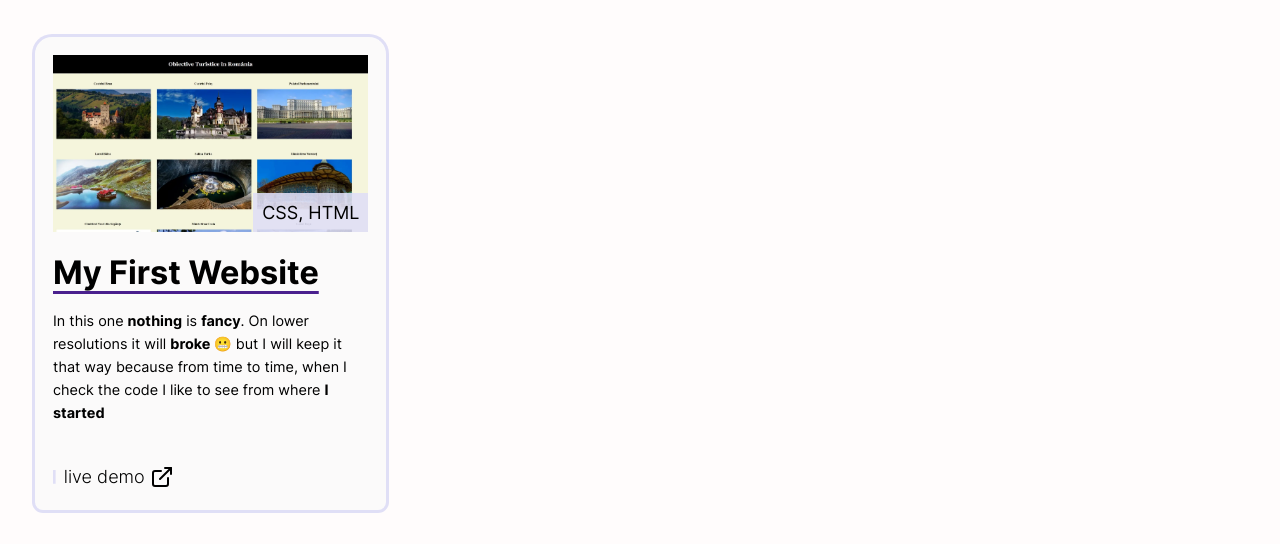
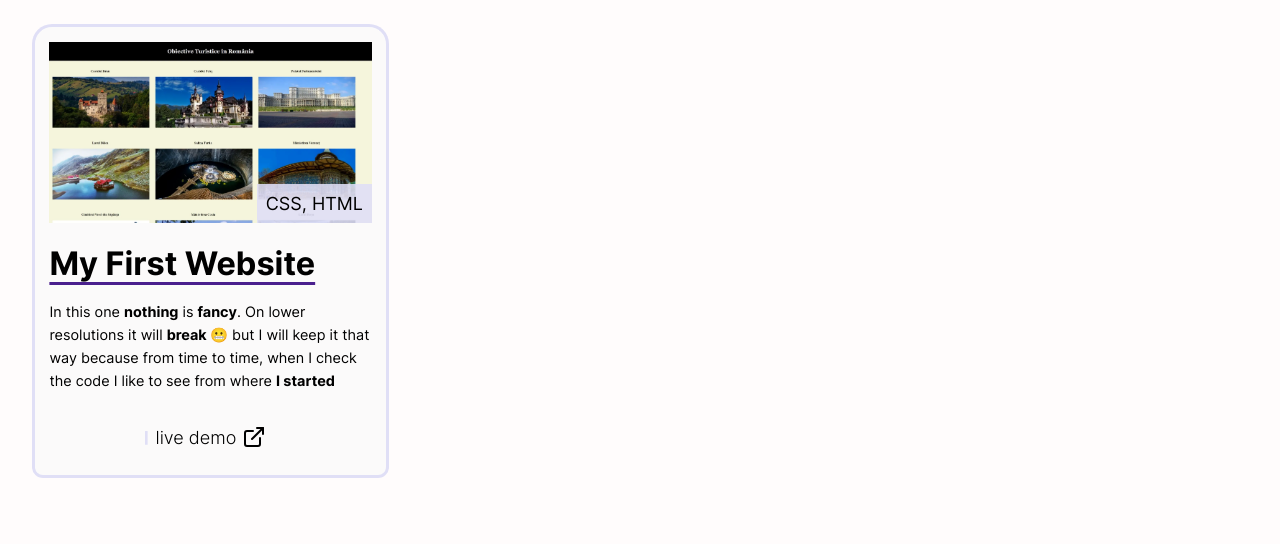
Before and after one commit to AlexeiDenis/Portfolio-Website, a plain HTML site: page src/index.html in a window 1280 px wide. Shown: the part 4104-4648 px from the top of the page. Drawn offline with Linux system fonts and the light colour scheme.

Commit message:
modified cards
and links

```diff
--- a/src/index.html
+++ b/src/index.html
@@ -485,7 +485,7 @@
                             target="_blank">My First Website </a> </h3>
                     <div class="details">
                         <p>In this one <span>nothing</span> is <span>fancy</span>. On lower resolutions it will
-                            <span>broke 😬</span> but I will keep it that way because from time to time, when I check
+                            <span>break 😬</span> but I will keep it that way because from time to time, when I check
                             the
                             code
                             I like to see from where <span>I started</span>
--- a/src/stylesheet.css
+++ b/src/stylesheet.css
@@ -333,10 +333,12 @@ main {
 }
 .projects .slider .card {
   border: 3px solid rgba(138, 138, 233, 0.24);
-  padding: 1em;
+  padding: .8em;
   position: relative;
   background-color: var(--colorCard);
   border-radius: 20px 20px 11px 11px;
+  display:flex;
+  flex-direction: column;
 }
 
 .projects .slider .card > a {
@@ -418,9 +420,10 @@ main {
 
 .projects .slider .card .links {
   display: flex;
-  gap: 1em;
   position: absolute;
-  bottom: 0.6em;
+  align-self:center;
+  justify-content: space-around;
+  bottom: 0.8em;
 }
 
 .projects .slider .card .links p {
```
